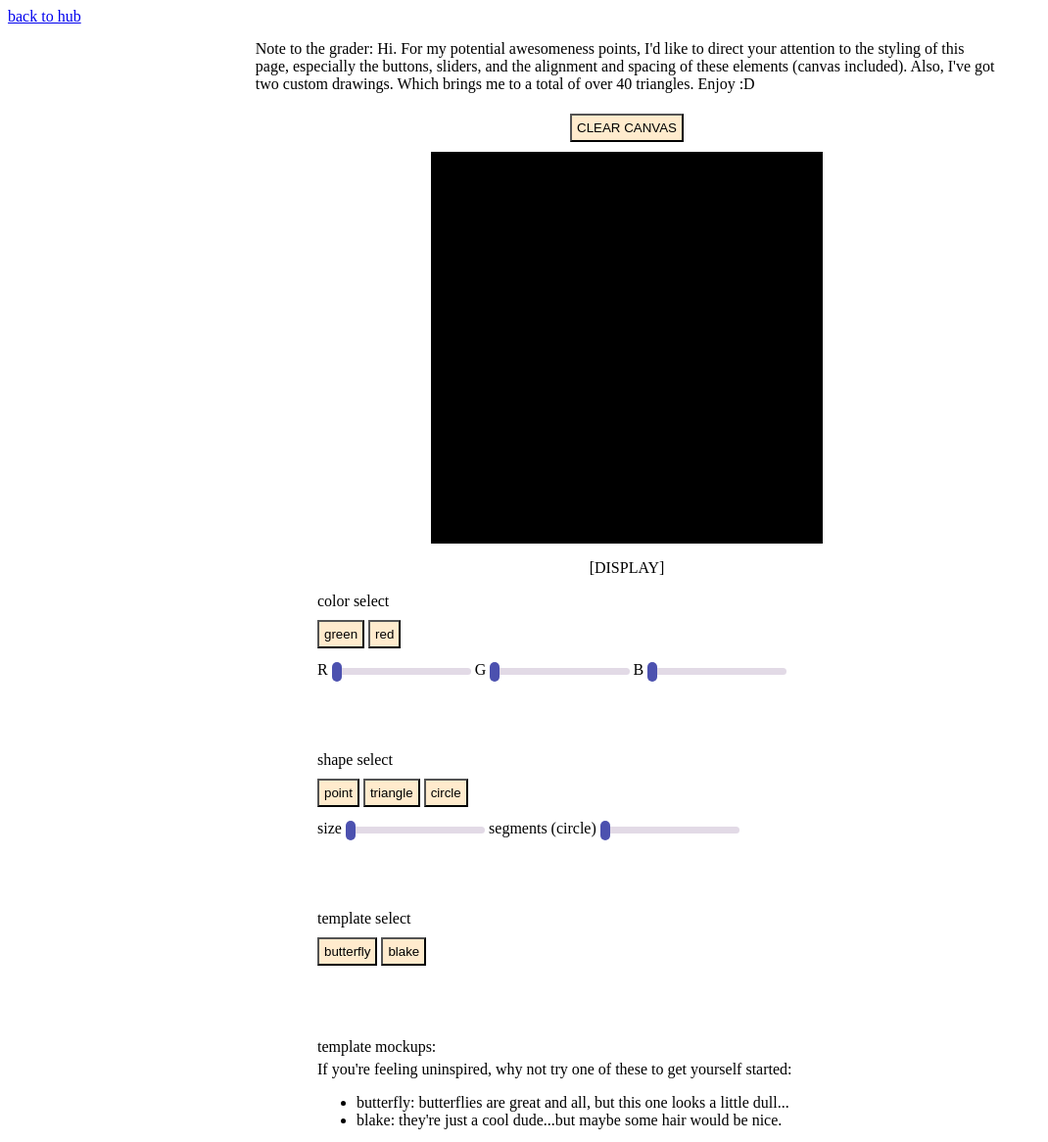
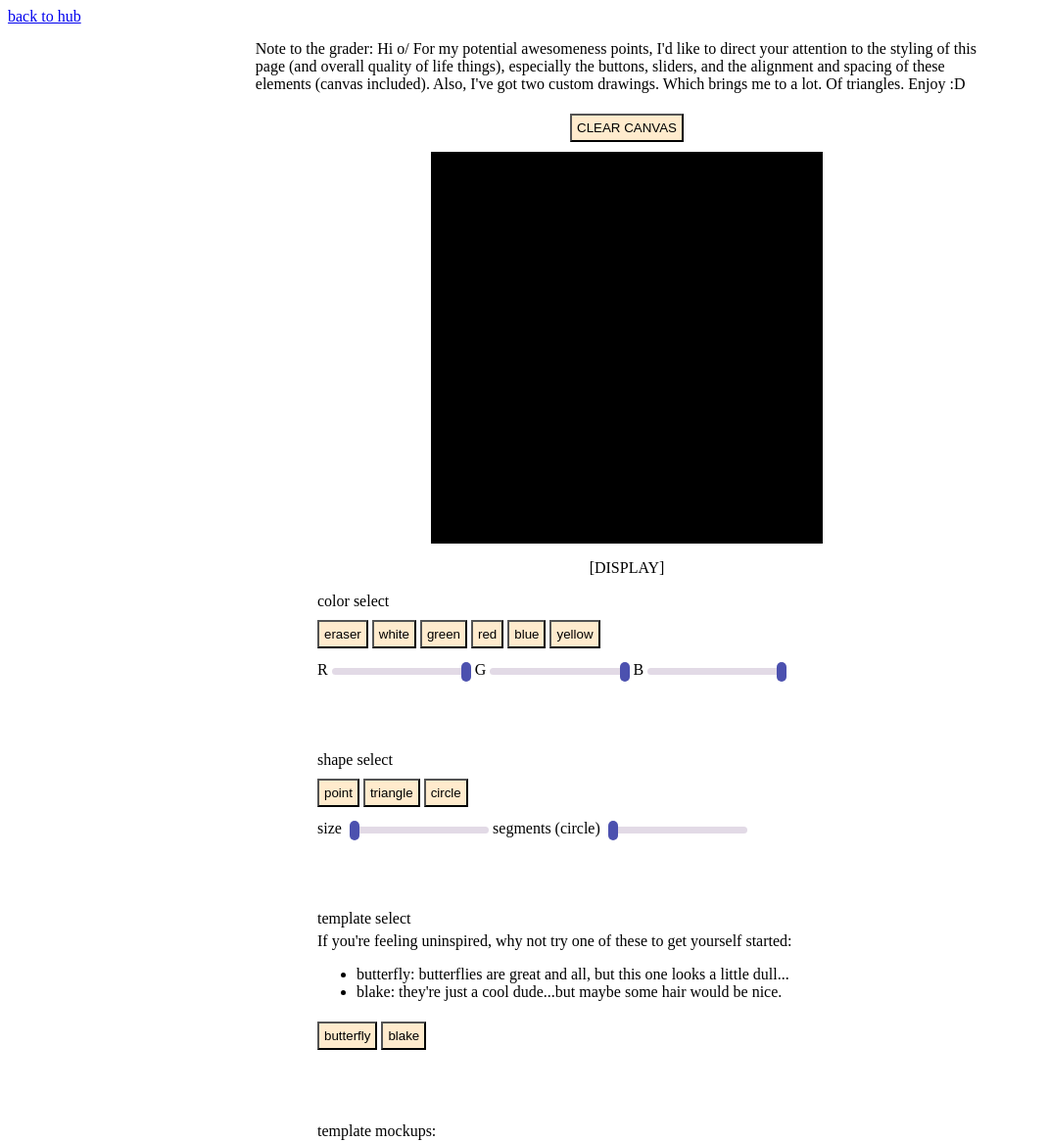
Before and after one commit to HeyItsBlinded/cse160, a plain HTML site: page asg1_folder/asg1.html in a window 1280 px wide. Shown: the top 1166 px of the page at 98% size, without its empty margins (0-1070 px from the left). Drawn offline with Linux system fonts and the light colour scheme.

Commit message:
last looks! locking it in!!

```diff
--- a/asg1_folder/asg1.html
+++ b/asg1_folder/asg1.html
@@ -20,10 +20,10 @@
         <br>
 
         <p>
-            Note to the grader: Hi. For my potential awesomeness points, I'd like to
-            direct your attention to the styling of this page, especially the buttons,
-            sliders, and the alignment and spacing of these elements (canvas included).
-            Also, I've got two custom drawings. Which brings me to a total of over 40
+            Note to the grader: Hi o/ For my potential awesomeness points, I'd like to
+            direct your attention to the styling of this page (and overall quality of life things),
+            especially the buttons, sliders, and the alignment and spacing of these elements
+            (canvas included). Also, I've got two custom drawings. Which brings me to a lot. Of
             triangles. Enjoy :D
         </p>
 
@@ -41,12 +41,16 @@
             <div id="colorSelect">
                 <label>color select</label>
                 <br>
+                <button type="button" id="erase">eraser</button>
+                <button type="button" id="white">white</button>
                 <button type="button" id="green">green</button>
                 <button type="button" id="red">red</button>
+                <button type="button" id="blue">blue</button>
+                <button type="button" id="yellow">yellow</button>
                 <br>
-                R <input type="range" min="0" max="100" value="0" class="slider" id="redSlide">
-                G <input type="range" min="0" max="100" value="0" class="slider" id="greenSlide">
-                B <input type="range" min="0" max="100" value="0" class="slider" id="blueSlide">
+                <label id="colorLabel">R</label><input type="range" min="0" max="100" value="255" class="slider" id="redSlide">
+                <label id="colorLabel">G</label><input type="range" min="0" max="100" value="255" class="slider" id="greenSlide">
+                <label id="colorLabel">B</label><input type="range" min="0" max="100" value="255" class="slider" id="blueSlide">
             </div>
 
             <br><br>
@@ -59,10 +63,10 @@
                 <button type="button" id="circleButton">circle</button>
                 <br><br>
                 <br><br>
-                <label>size</label>
+                <label id="shapeselectLabel">size</label>
                 <input type="range" min="5" max="40" value="0" class="slider" id="sizeSlide">
                 <!---->
-                <label>segments (circle)</label>
+                <label id="shapeselectLabel">segments (circle)</label>
                 <input type="range" min="5" max="20" value="0" class="slider" id="segmentSlide">
             </div>
 
@@ -71,6 +75,11 @@
             <div id="fancySelect">
                 <label>template select</label>
                 <br>
+                If you're feeling uninspired, why not try one of these to get yourself started:
+                <ul>
+                    <li>butterfly: butterflies are great and all, but this one looks a little dull...</li>
+                    <li>blake: they're just a cool dude...but maybe some hair would be nice.</li>
+                </ul>
                 <button type="button" id="custom">butterfly</button>
                 <button type="button" id="custom2">blake</button>
             </div>
@@ -80,13 +89,6 @@
             <div id="drafting">
                 <label>template mockups:</label>
                 <br>
-                If you're feeling uninspired, why not try one of these to get
-                    yourself started:
-                <ul>
-                    <li>butterfly: butterflies are great and all, but this one looks a little dull...</li>
-                    <li>blake: they're just a cool dude...but maybe some hair would be nice.</li>
-                </ul>
-                <br>
                 <img src="custom.jpeg" alt="my sketch of butterfly">
                 <img src="custom2.jpg" alt="my sketch of a cool dude">
             </div>
--- a/asg1_folder/asg1.js
+++ b/asg1_folder/asg1.js
@@ -74,8 +74,16 @@ function connectVariablesToGLSL() {
 // html functionality implementation
 function addActionsUI() {
     // buttons
+    document.getElementById('erase').onclick = function() {
+        g_selectedColor = [0.0, 0.0, 0.0, 1.0];
+        g_selectedType = CIRCLE;
+        console.log('eraser clicked!');
+    };
+    document.getElementById('white').onclick = function() { g_selectedColor = [1.0, 1.0, 1.0, 1.0]; };
     document.getElementById('green').onclick = function() { g_selectedColor = [0.0, 1.0, 0.0, 1.0]; };
     document.getElementById('red').onclick   = function() { g_selectedColor = [1.0, 0.0, 0.0, 1.0]; };
+    document.getElementById('blue').onclick   = function() { g_selectedColor = [0.0, 0.0, 1.0, 1.0]; };
+    document.getElementById('yellow').onclick   = function() { g_selectedColor = [1.00, 0.852, 0.0100, 1.0]; };
     document.getElementById('clear').onclick   = function() { g_shapesList = []; renderAllShapes(); };
 
     document.getElementById('pointButton').onclick   = function() { g_selectedType = POINT };
--- a/asg1_folder/asg1_style.css
+++ b/asg1_folder/asg1_style.css
@@ -2,6 +2,14 @@ br {
     display: block;
     content: '';
     margin-bottom: 5px;
+}
+
+#colorLabel {
+    padding-right: 4px;
+}
+
+#shapeselectLabel{
+    padding-right: 4px;
 }
 
 #canvasContainer {
@@ -67,6 +75,10 @@ button {
     margin-bottom: 5px;
 }
 
+button:hover {
+    background-color:bisque;
+}
+
 /* SLIDER STYLING - sourced from W3 Schools */
 .slider {
     -webkit-appearance: none;
--- a/asg1_folder/custom.js
+++ b/asg1_folder/custom.js
@@ -194,7 +194,7 @@ class Custom {
         ];
         g_shapesList.push(b5);
 
-        console.log('all 20 printed');
+        console.log('butterfly printed');
 
     }
 }
@@ -378,6 +378,7 @@ class Custom2{
             0.10,-0.55
         ];
         g_shapesList.push(m2);
+        console.log('blake drawn');
     }
 }
 
```
